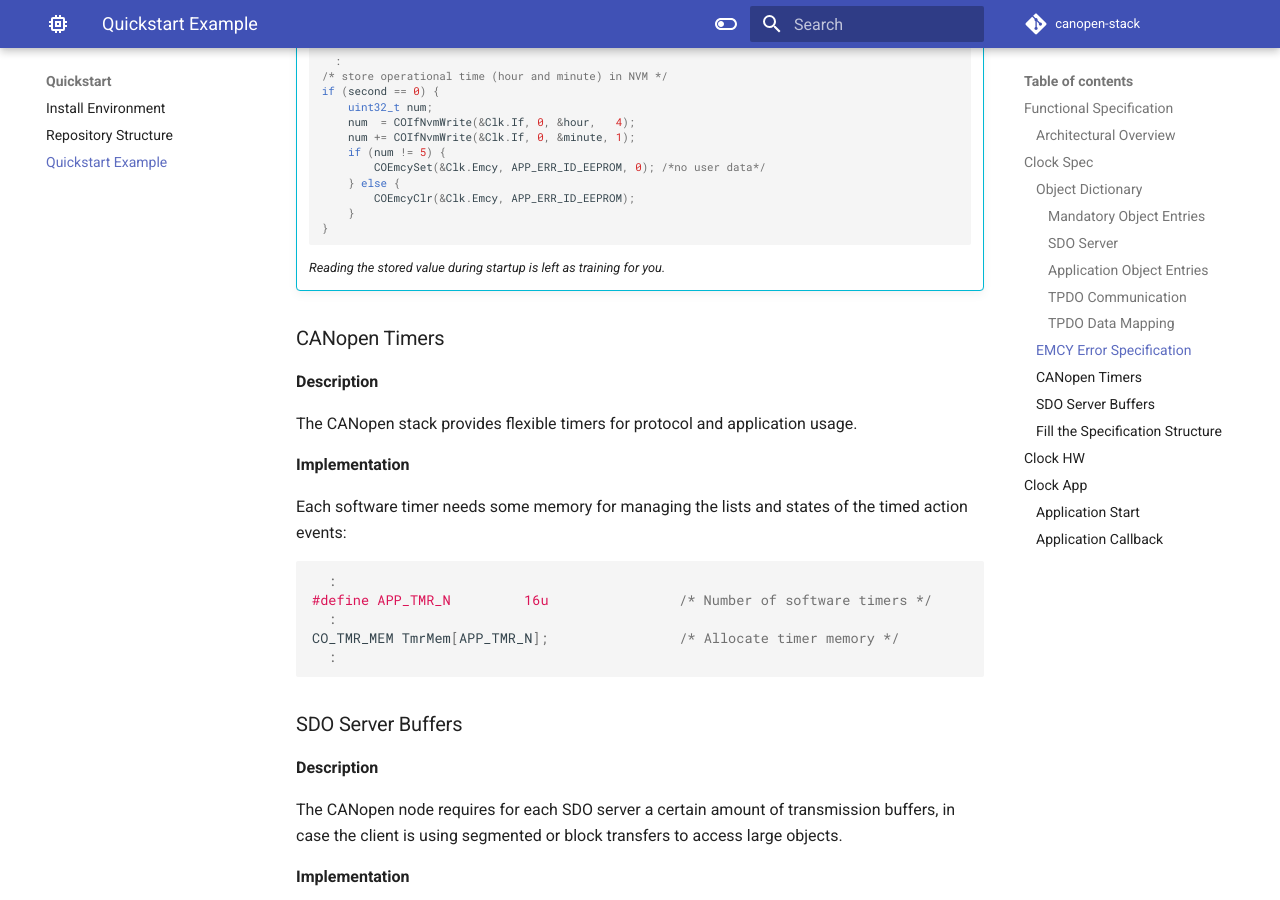
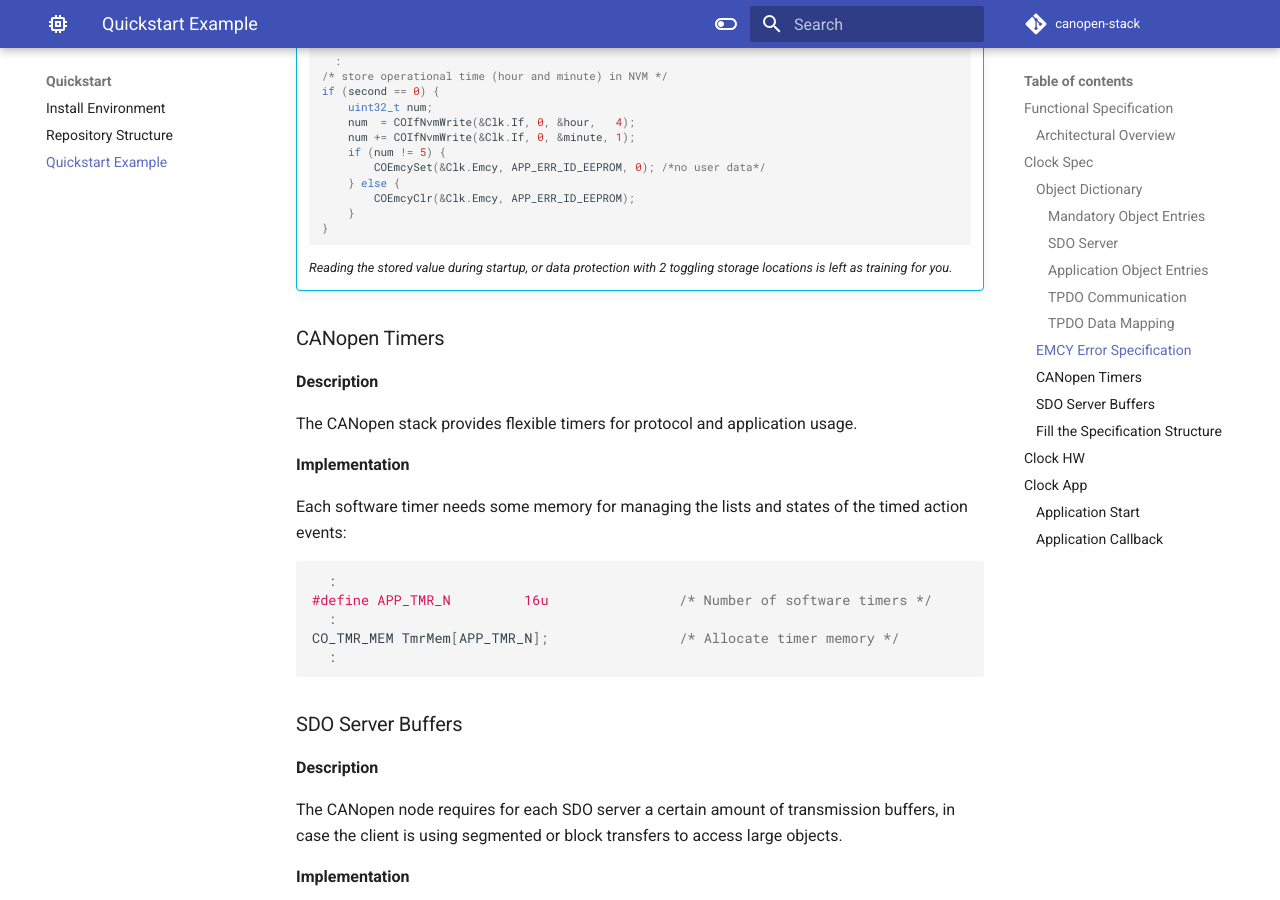
Before and after one commit to embedded-office/canopen-website, an MkDocs documentation site: the page built from docs/start/quickstart.md, in a window 1280 px wide and 900 px high, scrolled down 8934 px. Built offline with MkDocs 1.6.1 and Material for MkDocs 9.7.7, drawn with Linux system fonts in a browser that asks for light colours; comment, search, counter and statistics services are not loaded; the version menu is left out.

Commit message:
add statement to data protection
in a real project, this is an important requirement. Therefore,
we mention it here.

````diff
--- a/docs/start/quickstart.md
+++ b/docs/start/quickstart.md
@@ -318,7 +318,7 @@ static CO_EMCY_TBL AppEmcyTbl[APP_ERR_ID_NUM] = {
     }
     ```
 
-    *Reading the stored value during startup is left as training for you.*
+    *Reading the stored value during startup, or data protection with 2 toggling storage locations is left as training for you.*
 
 ### CANopen Timers
 
````
